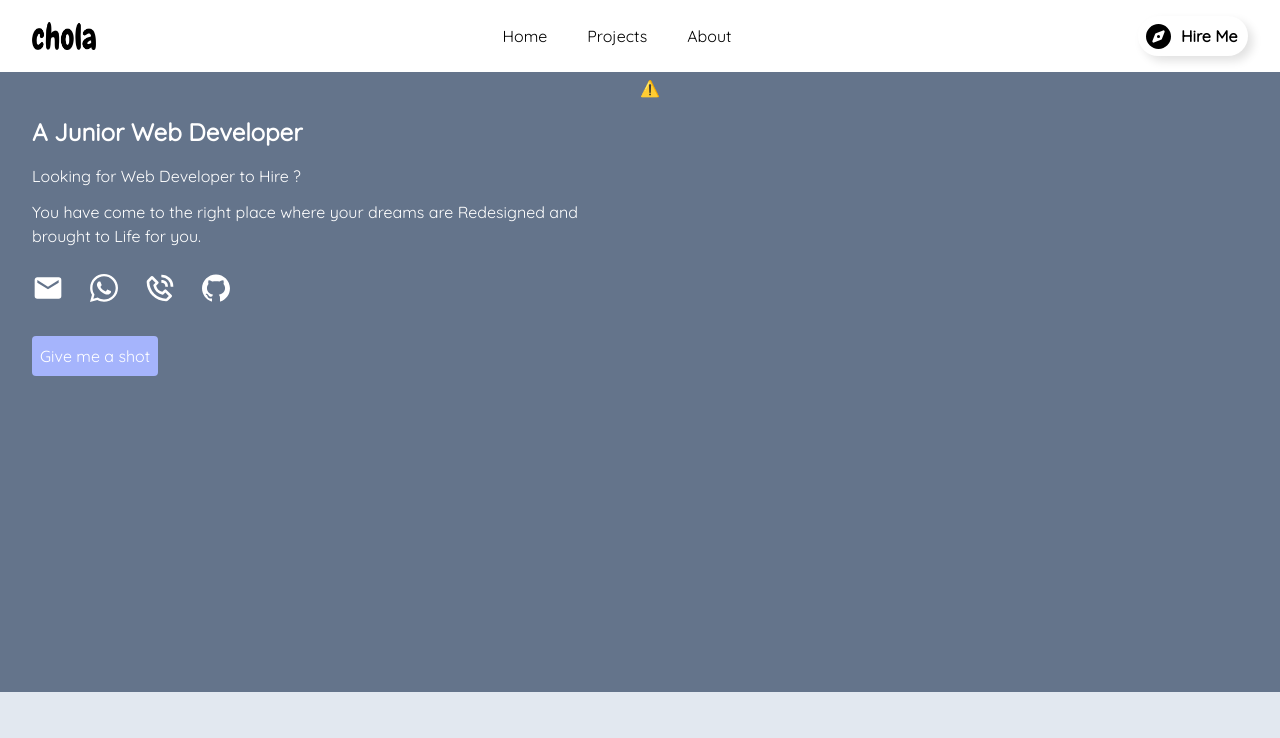
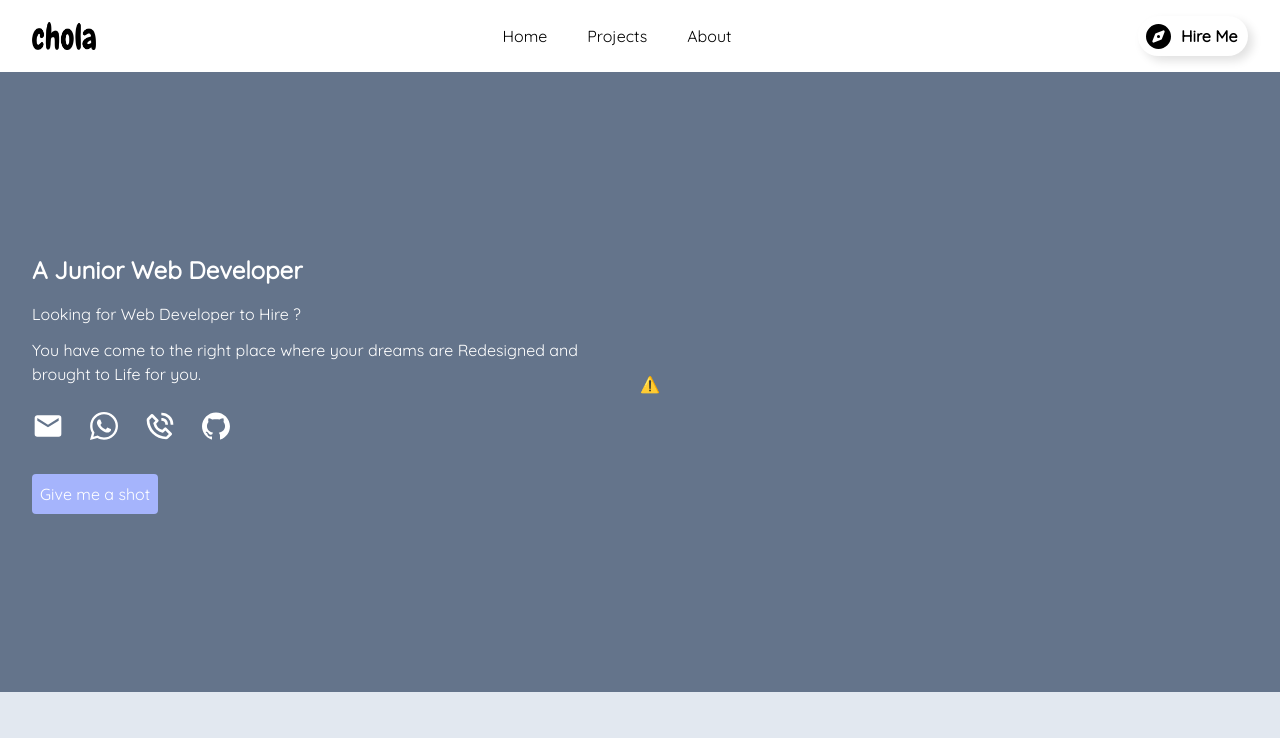
Before and after one commit to DC-21/MyPortfolio, a React (Vite) app: page / in a window 1280 px wide. Shown: the top 738 px of the page. Built offline with nearby package versions, Linux system fonts and the light colour scheme; no server answers.

Commit message:
first commit

```diff
--- a/src/components/Hero.jsx
+++ b/src/components/Hero.jsx
@@ -5,8 +5,8 @@ import { Player } from '@lottiefiles/react-lottie-player';
 
 const Hero = () => {
   return (
-    <div className='flex px-4 md:px-8  flex-wrap w-full lg:h-[620px] h-fit pt-1 bg-slate-500'>
-      <div className='md:w-1/2 w-full pt-10 items-center'>
+    <div className='flex px-4 md:px-8  flex-wrap w-full lg:h-[620px] justify-center items-center h-fit pt-1 bg-slate-500'>
+      <div className='md:w-1/2 w-full items-center'>
         <div>
           <TypeAnimation
             sequence={[
--- /dev/null
+++ b/src/components/Services.jsx
@@ -0,0 +1,11 @@
+import React from 'react'
+
+const Services = () => {
+  return (
+    <section className='w-full h-screen'>
+
+    </section>
+  )
+}
+
+export default Services
```
